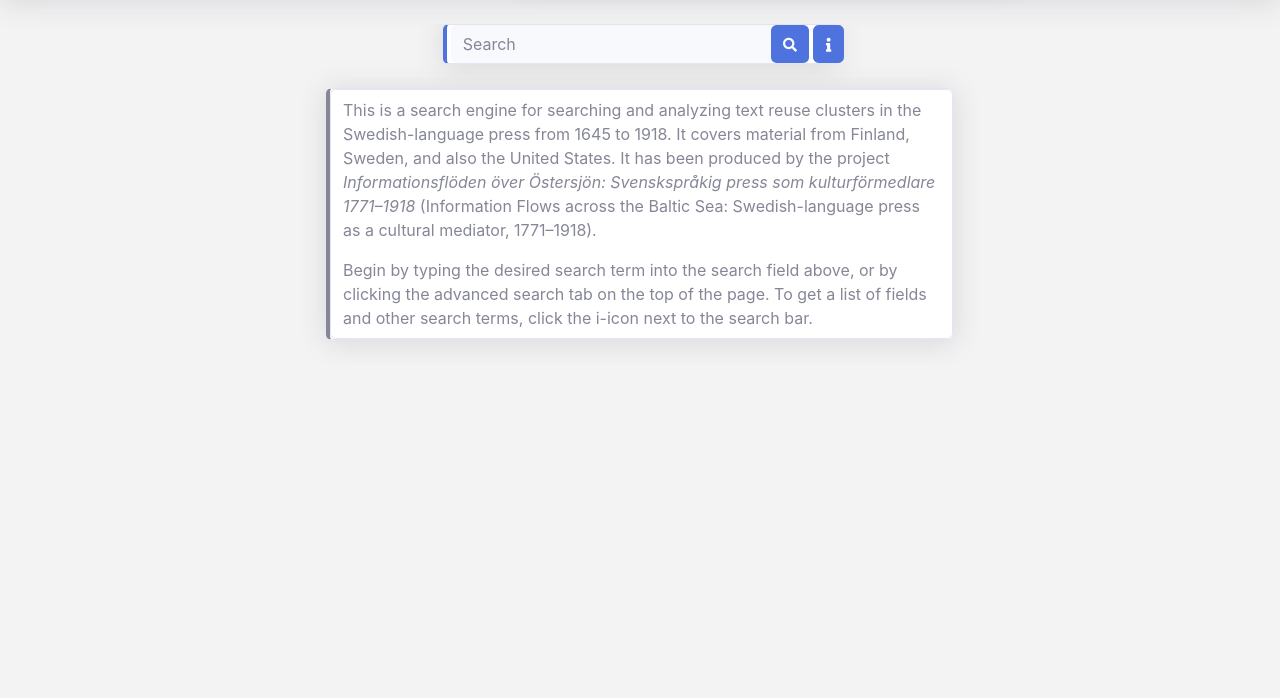
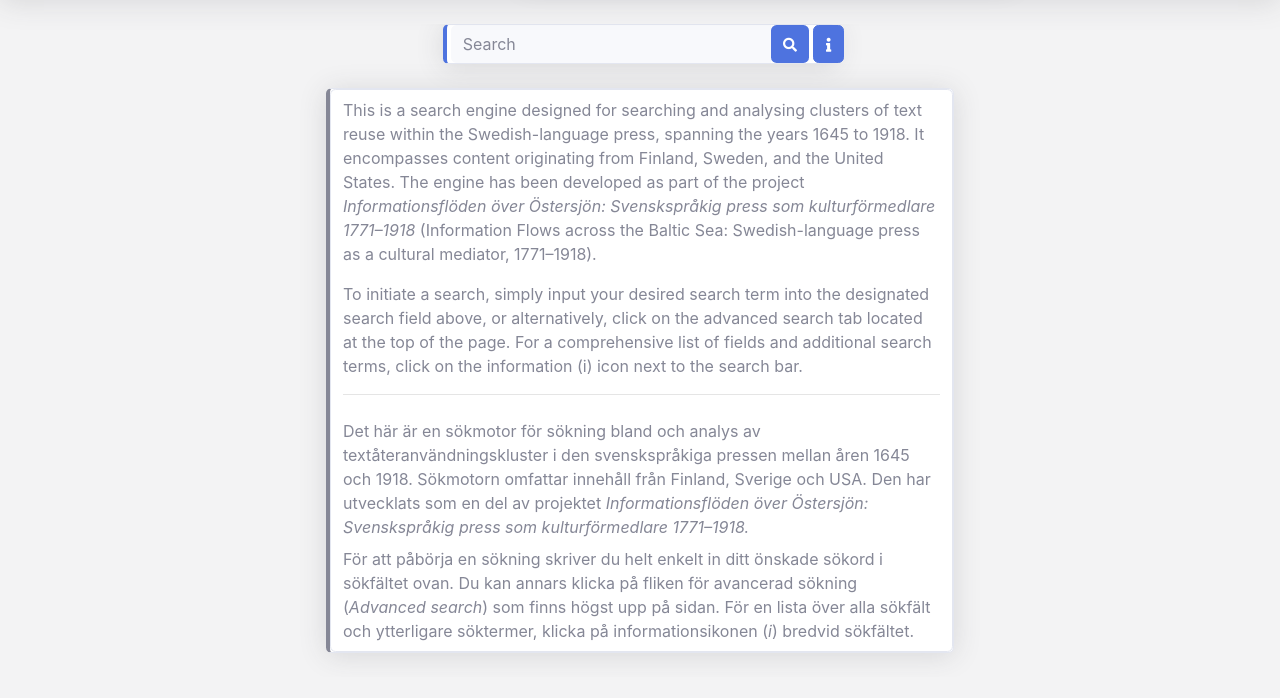
Before and after one commit to avjves/HistSE, a Django app: page / in a window 1280 px wide. Shown: the part 102-800 px from the top of the page. Run offline with Django 3.2, Linux system fonts and the light colour scheme; some libraries are stand-ins or nearby versions.

Commit message:
Updated texts

```diff
--- a/frontend/templates/frontend/credits.html
+++ b/frontend/templates/frontend/credits.html
@@ -51,6 +51,8 @@
 											<br />
 											Vesanto, A., Paju, P., Rantala, H., Edoff, E., Lundell, P., Marjanen, J., Salmi, H., Text reuse in the Swedish-language press, 1645–1918: Database. <a href="https://textreuse.sls.fi/">https://textreuse.sls.fi/</a>, accessed day-month-year.
 											<br />
+											<br />
+											We would like to thank the national libraries of Finland and Sweden for providing the historical newspaper data.
 										</div>
 								</div>
 							</div>
--- a/frontend/templates/frontend/index.html
+++ b/frontend/templates/frontend/index.html
@@ -21,15 +21,28 @@
 										<div class="col mb-2">
 										</div>
 										<div class="col mb-3">
-											<span> This is a search engine for searching and analyzing text reuse clusters in the Swedish-language press from 1645 to 1918. </span>
-											<span> It covers material from Finland, Sweden, and also the United States. </span>
-											<span> It has been produced by the project <i>Informationsflöden över Östersjön: Svenskspråkig press som kulturförmedlare 1771–1918</i> (Information Flows across the Baltic Sea: Swedish-language press as a cultural mediator, 1771–1918). </span>
+											<span> This is a search engine designed for searching and analysing clusters of text reuse within the Swedish-language press, spanning the years 1645 to 1918. </span>
+											<span> It encompasses content originating from Finland, Sweden, and the United States.  </span>
+											<span> The engine has been developed as part of the project <i> Informationsflöden över Östersjön: Svenskspråkig press som kulturförmedlare 1771–1918 </i> (Information Flows across the Baltic Sea: Swedish-language press as a cultural mediator, 1771–1918). </span>
 										</div>
 										<div class="col mb-2">
-											<span> Begin by typing the desired search term into the search field above, or by clicking the advanced search tab on the top of the page. <span>
-											<span> To get a list of fields and other search terms, click the i-icon next to the search bar. </span>
+											<span> To initiate a search, simply input your desired search term into the designated search field above, or alternatively, click on the advanced search tab located at the top of the page. </span>
+											<span> For a comprehensive list of fields and additional search terms, click on the information (i) icon next to the search bar. </span>
+
+										<hr />
 
 
+										</div>
+										<div class="col mb-2">
+											<span> Det här är en sökmotor för sökning bland och analys av textåteranvändningskluster i den svenskspråkiga pressen mellan åren 1645 och 1918. </span>
+											<span> Sökmotorn omfattar innehåll från Finland, Sverige och USA. </span>
+											<span> Den har utvecklats som en del av projektet <i> Informationsflöden över Östersjön: Svenskspråkig press som kulturförmedlare 1771–1918. </i> </span>
+										</div>
+
+										<div class="col mb-2">
+											<span> För att påbörja en sökning skriver du helt enkelt in ditt önskade sökord i sökfältet ovan. </span>
+											<span> Du kan annars klicka på fliken för avancerad sökning (<i>Advanced search</i>) som finns högst upp på sidan. </span>
+											<span> För en lista över alla sökfält och ytterligare söktermer, klicka på informationsikonen (<i>i</i>) bredvid sökfältet. </span>
 										</div>
 									</div>
 								</div>
--- a/frontend/templates/frontend/partials/instructions.html
+++ b/frontend/templates/frontend/partials/instructions.html
@@ -69,6 +69,8 @@ Below is a list of all available fields for searching, followed by examples that
 <br />
 	<b>ending_location</b>  - The city of the last hit in the cluster.
 <br />
+	<b>ending_year</b>  - The year of the last hit in the cluster.
+<br />
 	<b>first_text</b>  - The text of the first hit in the cluster.
 <br />
 	<b>gap</b> - The biggest gap in the cluster, i.e. the maximum difference in publishing date of two subsequent hits.
@@ -87,20 +89,21 @@ Below is a list of all available fields for searching, followed by examples that
 <br />
 	<b>in_country</b>  - The incoming country of this cluster.
 <br />
-	<b>in_date</b>  - Upcoming.
+	<b>in_date</b>  - The date a text in a cluster appeared in a new country.
 <br />
 	<b>out_city</b>  - The port city of this cluster.
 <br />
 	<b>out_country</b>  - The port country of this cluster.
 <br />
-	<b>out_date</b>  - Upcoming.
+	<b>out_date</b>  - The date a text in a cluster left its original country of printing.
 <br />
 	<b>timespan</b> - The amount of days between the first and last hit in the cluster.
 <br />
 	<b>titles</b> - The amount of different unique titles in the cluster.
 <br />
-	<b>virality_score</b>  - The virality score of the cluster.
+	<b>virality_score</b> - The virality score of the cluster.
 <br />
+	<b>multiple_starting_locations</b> - true/false. False: the cluster has one starting location, True: The cluster includes texts that were first printed in multiple locations on the same day.
 
 <br />
 
@@ -250,6 +253,21 @@ Finds clusters that started on 1 October 1904.
 <br />
 Finds clusters that have started between 1 October 1804 and 1 October 1904.
 
+
+<br />
+<br />
+<i>virality_score: [90 TO 100]</i>
+<br />
+Finds the clusters with the highest viral scores. The viral score is a number from 0 to 100.
+
+<br />
+<br />
+<i>gap:[100 TO *]</i>
+<br />
+Finds clusters with reprints containing a largest time distance (a gap) of 100 years or more.
+<br />
+
+
 <br />
 <br />
 <h5>Combinations:</h5>
@@ -259,15 +277,18 @@ Finds all clusters where the first printing in Finland occurred in Turku (incomi
 <br />
 <br />
 
-<i>virality_score: [90 TO 100]</i>
+
+<i>multiple_starting_locations:True AND ending_location:Kokkola</i>
 <br />
-Finds the clusters with the highest viral scores. The viral score is a number from 0 to 100.
+Finds clusters with texts that were first printed in more than one title and the last printing was by a newspaper in Kokkola.
 <br />
 <br />
 
-<i>gap:[100 TO *]</i>
+
+<i>starting_country:Finland AND in_city:Umeå</i>
 <br />
-Finds clusters with reprints containing a largest time distance (a gap) of 100 years or more.
+Finds clusters with a text that were first printed in Finland and moved to Sweden via Umeå.
+<br />
 <br />
 
 <br />
```
Also changed, not shown: HistSE/settings.py (+4 -3 lines), frontend/templates/frontend/further_reading.html (+24 -8 lines), frontend/templates/frontend/partials/guideline_text.html (+9 -9 lines).
